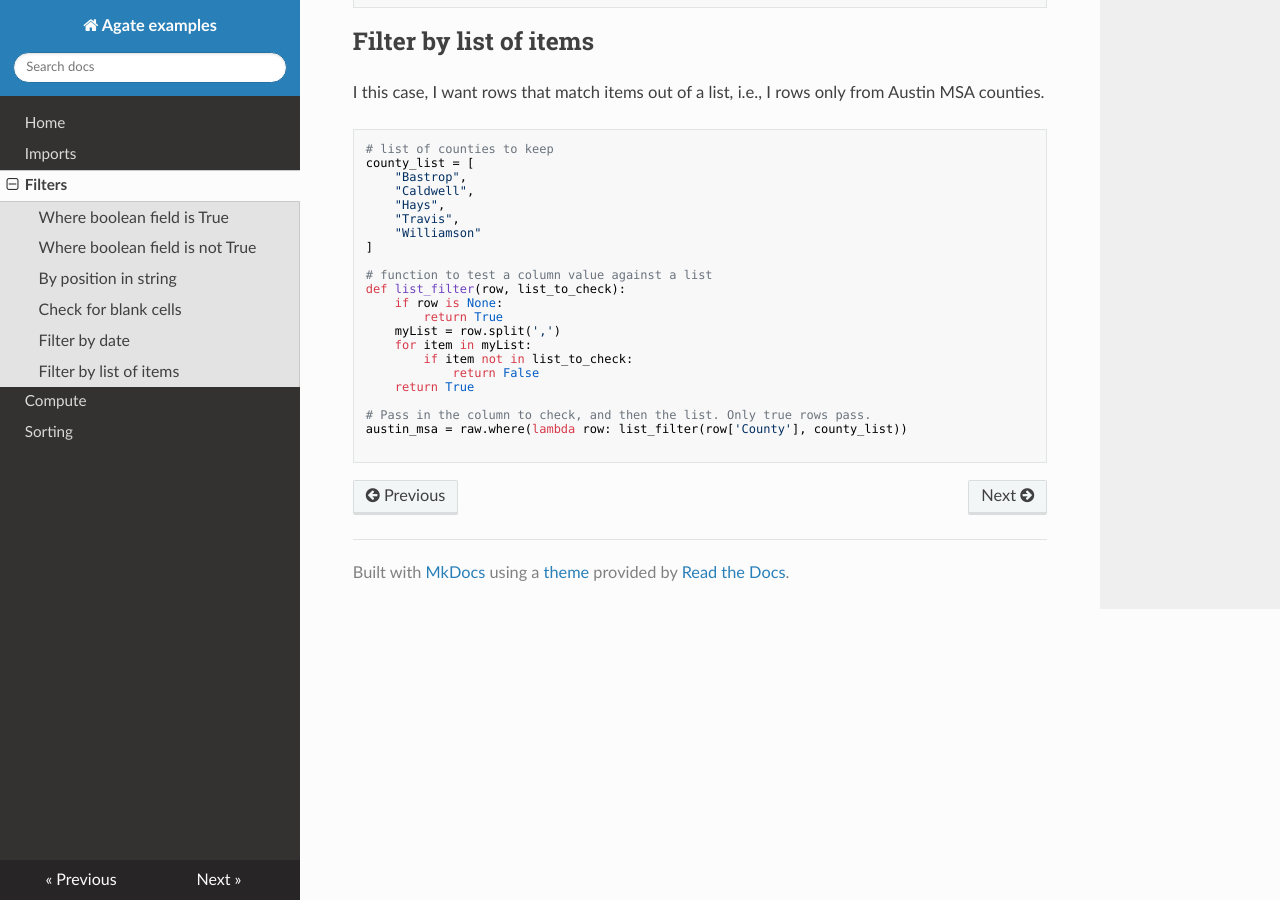
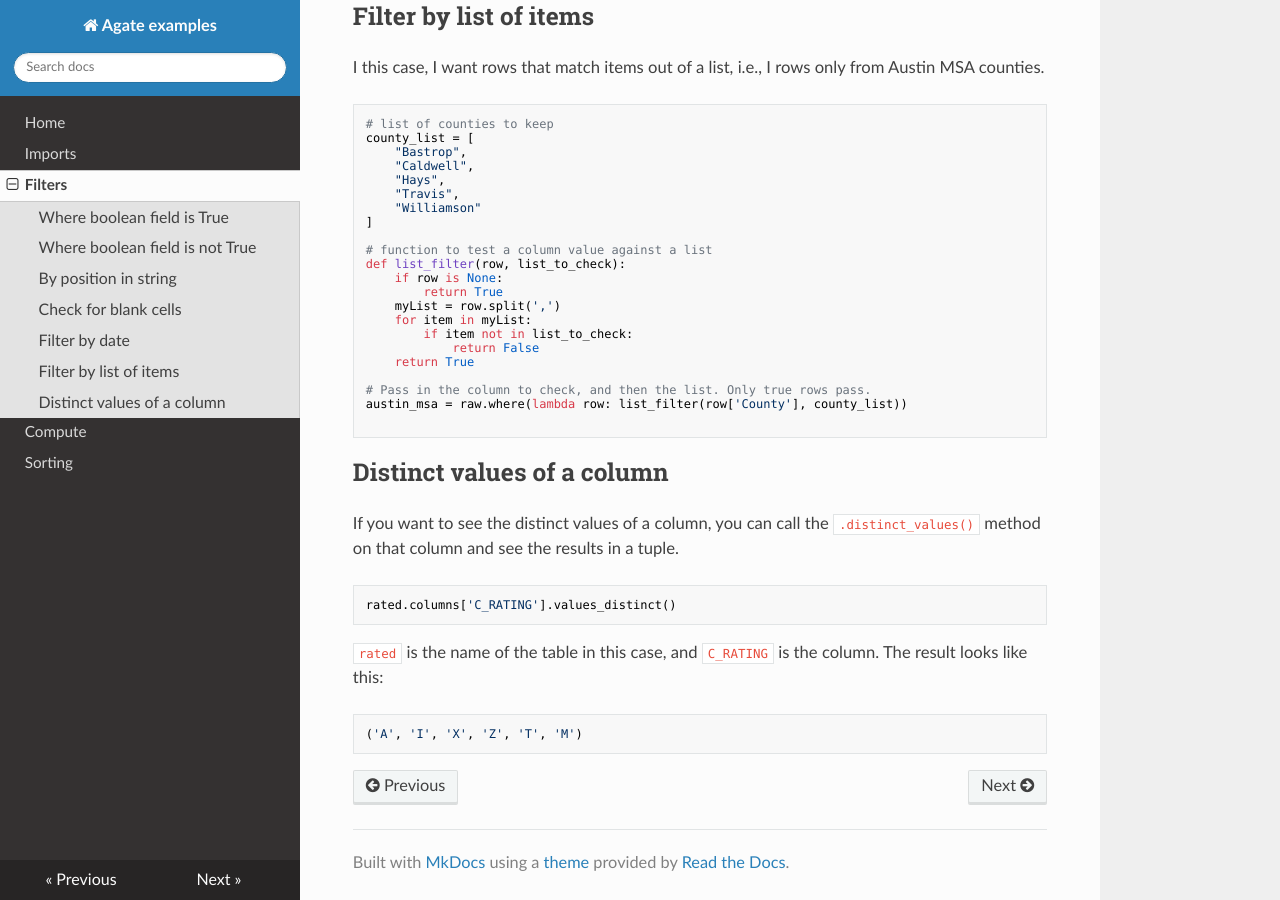
Before and after one commit to critmcdonald/agate-examples, an MkDocs documentation site: the page built from docs/filters.md, in a window 1280 px wide and 900 px high, scrolled down 1703 px. Built offline with MkDocs 1.6.1, drawn with Linux system fonts in a browser that asks for light colours; nearby versions of some CDN libraries; old or Windows-style settings are respelled for this version of MkDocs; some of the changed text lies outside the part shown.

Commit message:
adds distinct list

````diff
--- a/docs/filters.md
+++ b/docs/filters.md
@@ -97,3 +96,17 @@ def list_filter(row, list_to_check):
 austin_msa = raw.where(lambda row: list_filter(row['County'], county_list))
 
 ```
+
+## Distinct values of a column
+
+If you want to see the distinct values of a column, you can call the `.distinct_values()` method on that column and see the results in a tuple.
+
+``` python
+rated.columns['C_RATING'].values_distinct()
+```
+
+`rated` is the name of the table in this case, and `C_RATING` is the column. The result looks like this:
+
+```
+('A', 'I', 'X', 'Z', 'T', 'M')
+```
````
Also changed, not shown: other parts of docs/filters.md (+0 -1 lines).
